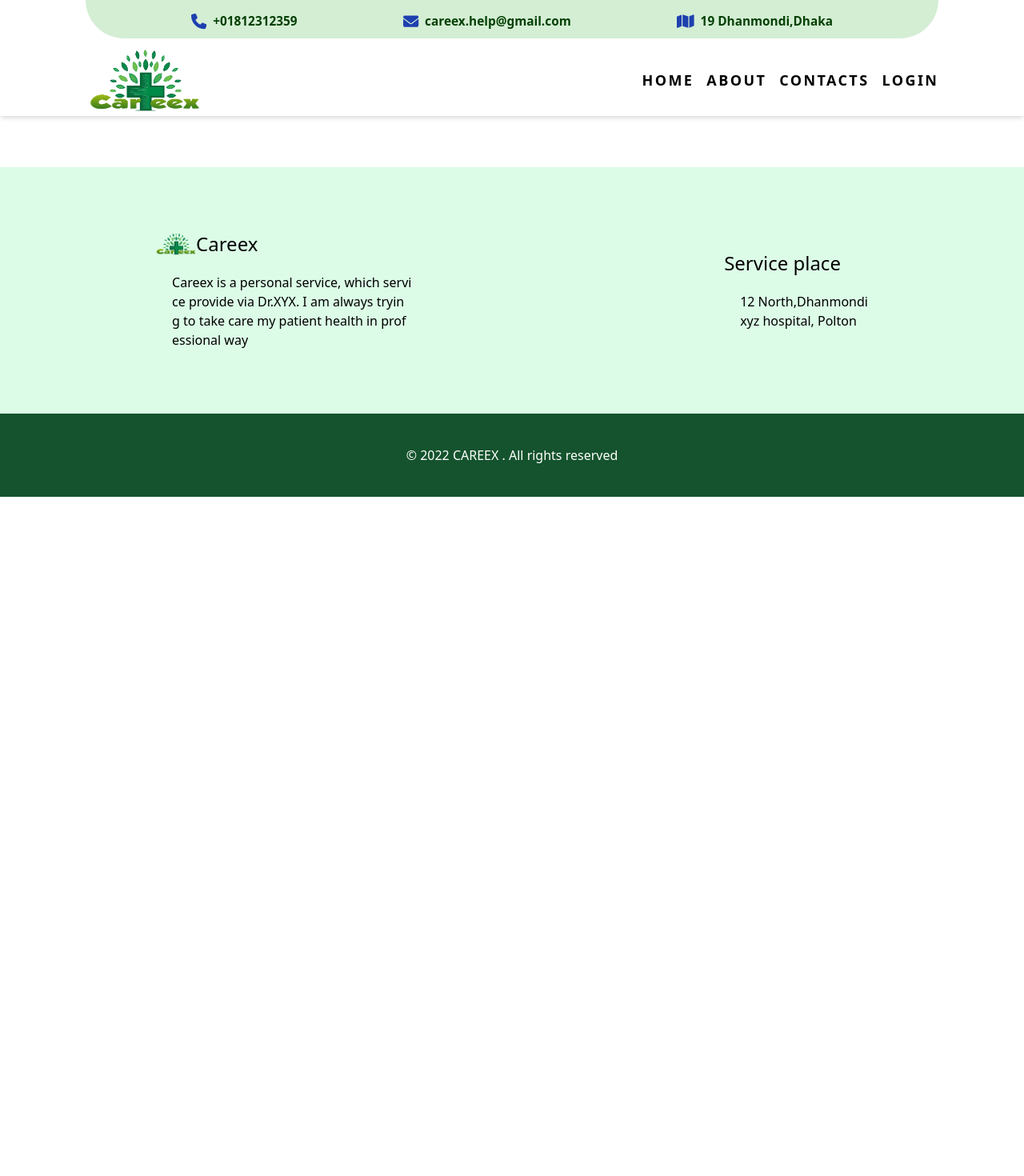
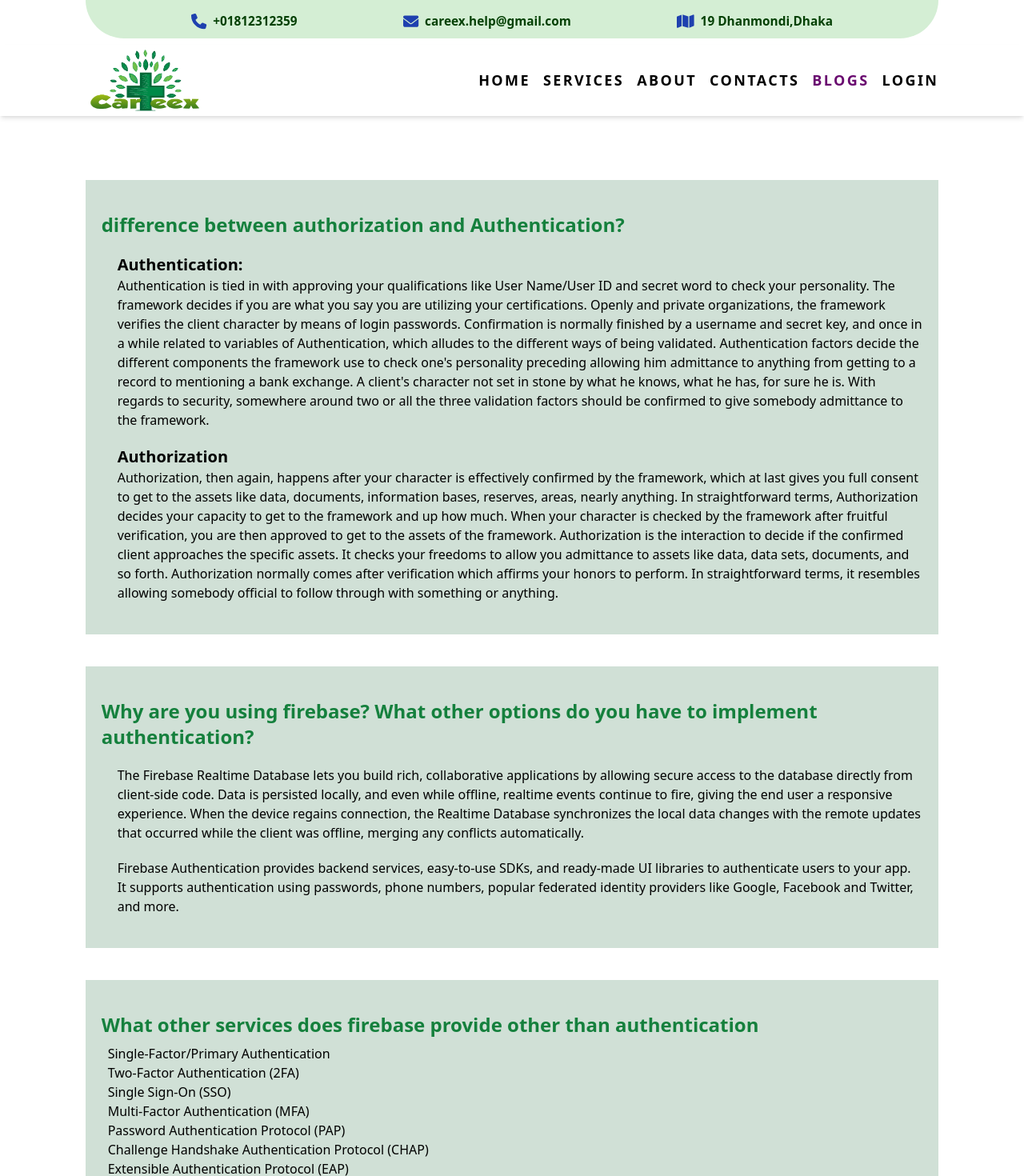
Before and after one commit to amanullha/Careex_Client, a React (Create React App) app in the folder me-and-careex/: page /blogs in a window 1280 px wide. Shown: the top 1470 px of the page at 80% size. Before the commit the page ends 800 px from the top, so only its background shows below. Built offline with nearby package versions, Linux system fonts and the light colour scheme; no server answers.

Commit message:
blog done

```diff
--- a/me-and-careex/src/App.js
+++ b/me-and-careex/src/App.js
@@ -14,6 +14,8 @@
 import RequireAuth from './Pages/Home/Login/RequireAuth/RequireAuth';
 import TakenAppointment from './Pages/Home/TakenAppointment/TakenAppointment';
 import ForgetPass from './Pages/Home/ForgetPass/ForgetPass';
+import Services from './Pages/Home/Services/Services';
+import Blog from './Pages/Blog/Blog';
 
 function App() {
   return (
@@ -24,18 +26,18 @@
       <Routes>
         <Route path='/' element={<Home />} />
         <Route path='/home' element={<Home />} />
+        <Route path='/services' element={<Services />} />
+
+
         <Route path='/checkout/:serviceName' element={<CheckOut />} />
-
 
 
         <Route path='/appointment-taken' element={<RequireAuth><TakenAppointment /></RequireAuth>} />
 
 
-
-
-
         <Route path='/about' element={<About />} />
         <Route path='/contacts' element={<Contacts />} />
+        <Route path='/blogs' element={<Blog />} />
         <Route path='/login' element={<Login />} />
         <Route path='/signup' element={<SingUp />} />
 
--- /dev/null
+++ b/me-and-careex/src/Pages/Blog/Blog.js
@@ -0,0 +1,64 @@
+import React from 'react';
+
+const Blog = () => {
+    return (
+        <div>
+            <div className='w-full md:w-10/12 mx-auto my-20'>
+
+                <div className='bg-green-800 bg-opacity-20 py-10 px-5'>
+                    <h1 className='text-2xl font-bold text-green-700'>difference between authorization and Authentication?</h1>
+
+                    <div className='pl-5'>
+                        <h1 className='text-xl font-bold mt-5'>Authentication: </h1>
+                        <p>
+                            Authentication is tied in with approving your qualifications like User Name/User ID and secret word to check your personality. The framework decides if you are what you say you are utilizing your certifications. Openly and private organizations, the framework verifies the client character by means of login passwords. Confirmation is normally finished by a username and secret key, and once in a while related to variables of Authentication, which alludes to the different ways of being validated.
+
+                            Authentication factors decide the different components the framework use to check one's personality preceding allowing him admittance to anything from getting to a record to mentioning a bank exchange. A client's character not set in stone by what he knows, what he has, for sure he is. With regards to security, somewhere around two or all the three validation factors should be confirmed to give somebody admittance to the framework.
+                        </p>
+
+
+                        <h1 className='text-xl font-bold mt-5'>Authorization</h1>
+                        <p>
+                            Authorization, then again, happens after your character is effectively confirmed by the framework, which at last gives you full consent to get to the assets like data, documents, information bases, reserves, areas, nearly anything. In straightforward terms, Authorization decides your capacity to get to the framework and up how much. When your character is checked by the framework after fruitful verification, you are then approved to get to the assets of the framework.
+
+                            Authorization is the interaction to decide if the confirmed client approaches the specific assets. It checks your freedoms to allow you admittance to assets like data, data sets, documents, and so forth. Authorization normally comes after verification which affirms your honors to perform. In straightforward terms, it resembles allowing somebody official to follow through with something or anything.
+
+
+
+
+                        </p>
+                    </div>
+                </div>
+
+                <div className='bg-green-800 bg-opacity-20 py-10 px-5 mt-10'>
+                    <h1 className='text-2xl font-bold text-green-700'>Why are you using firebase? What other options do you have to implement authentication?</h1>
+
+                    <div className='pl-5'>
+                        <p className='mt-5'>The Firebase Realtime Database lets you build rich, collaborative applications by allowing secure access to the database directly from client-side code. Data is persisted locally, and even while offline, realtime events continue to fire, giving the end user a responsive experience. When the device regains connection, the Realtime Database synchronizes the local data changes with the remote updates that occurred while the client was offline, merging any conflicts automatically.</p>
+
+                        <p className='mt-5'>Firebase Authentication provides backend services, easy-to-use SDKs, and ready-made UI libraries to authenticate users to your app. It supports authentication using passwords, phone numbers, popular federated identity providers like Google, Facebook and Twitter, and more.</p>
+
+
+
+                    </div>
+                </div>
+
+                <div className='bg-green-800 bg-opacity-20 py-10 px-5 mt-10'>
+                    <h1 className='text-2xl font-bold text-green-700'>What other services does firebase provide other than authentication</h1>
+
+                    <div className='ml-2 mt-2'>
+                        <h1>Single-Factor/Primary Authentication</h1>
+                        <h1>Two-Factor Authentication (2FA)</h1>
+                        <h1> Single Sign-On (SSO)</h1>
+                        <h1> Multi-Factor Authentication (MFA)</h1>
+                        <h1>Password Authentication Protocol (PAP)</h1>
+                        <h1>Challenge Handshake Authentication Protocol (CHAP)</h1>
+                        <h1>Extensible Authentication Protocol (EAP)</h1>
+                    </div>
+                </div>
+            </div>
+        </div>
+    );
+};
+
+export default Blog;
--- a/me-and-careex/src/Pages/Home/Consultation/Consultation.js
+++ b/me-and-careex/src/Pages/Home/Consultation/Consultation.js
@@ -1,7 +1,16 @@
 import React from 'react';
+import { useNavigate } from 'react-router-dom';
 import './Consultation.css'
 
 const Consultation = () => {
+
+    const navigate = useNavigate();
+
+    const getInTouch = () => {
+        navigate('/contacts')
+    }
+
+
     return (
         <div>
             <div className='w-full md:w-10/12 mx-auto my-20 bg-green-200 p-3 md:p-10 rounded-lg flex items-center justify-between'>
@@ -17,7 +26,7 @@
                         <p className='text-3xl ml-3 text-yellow-600'> 2441139</p>
                     </div>
 
-                    <button className='bg-green-600 text-yellow-300 px-10 py-3 font-bold rounded-full hover:text-white active:bg-green-700 tracking-wider my-5'>
+                    <button onClick={getInTouch} className='bg-green-600 text-yellow-300 px-10 py-3 font-bold rounded-full hover:text-white active:bg-green-700 tracking-wider my-5'>
                         GET IN TOUCH
                     </button>
                 </div>
--- a/me-and-careex/src/Pages/Home/Services/Services.js
+++ b/me-and-careex/src/Pages/Home/Services/Services.js
@@ -15,7 +15,7 @@
     }
 
     return (
-        <div>
+        <div id='services'>
             <div className='flex justify-center items-center w-full md:w-10/12 mx-auto my-3'>
                 <hr style={{ width: "30%" }}></hr>
                 <h1 className=' my-10 mx-2 text-3xl font-bold tracking-widest text-green-900'>My Clinical Services</h1>
--- a/me-and-careex/src/Pages/Shared/Header/Header.js
+++ b/me-and-careex/src/Pages/Shared/Header/Header.js
@@ -39,12 +39,19 @@
                         <Link to='/'>HOME</Link>
                     </li>
 
+                    <li className={splitLocation[1] === "services" ? "active" : ""}>
+                        <Link to='/services'>SERVICES</Link>
+                    </li>
+
                     <li className={splitLocation[1] === "about" ? "active" : ""}>
                         <Link to='/about'>ABOUT</Link>
                     </li>
 
                     <li className={splitLocation[1] === "contacts" ? "active" : ""}>
                         <Link to="/contacts">CONTACTS</Link>
+                    </li>
+                    <li className={splitLocation[1] === "blogs" ? "active" : ""}>
+                        <Link to="/blogs">BLOGS</Link>
                     </li>
 
                     {
--- a/me-and-careex/src/Pages/Shared/NotFound/NotFound.js
+++ b/me-and-careex/src/Pages/Shared/NotFound/NotFound.js
@@ -1,9 +1,15 @@
 import React from 'react';
+import { Link } from 'react-router-dom';
 
 const NotFound = () => {
     return (
-        <div>
-
+        <div className='flex items-center justify-center py-80 bg-gray-500 bg-opacity-70'>
+            <div className="  ">
+                <h2 className=' text-9xl text-red-800'>404</h2>
+                <h3 className='text-white'>Oops, nothing here...</h3>
+                <p className='text-white'>Please Check the URL</p>
+                <p className='text-white'>Otherwise, <Link className='cursor-pointer text-yellow-400' to="home">Click here</Link> to redirect to homepage.</p>
+            </div>
         </div>
     );
 };
```
Also changed, not shown: me-and-careex/src/firebase.init.js (+13 -1 lines), 1 other file (tests, documents, lock files or other folders).
